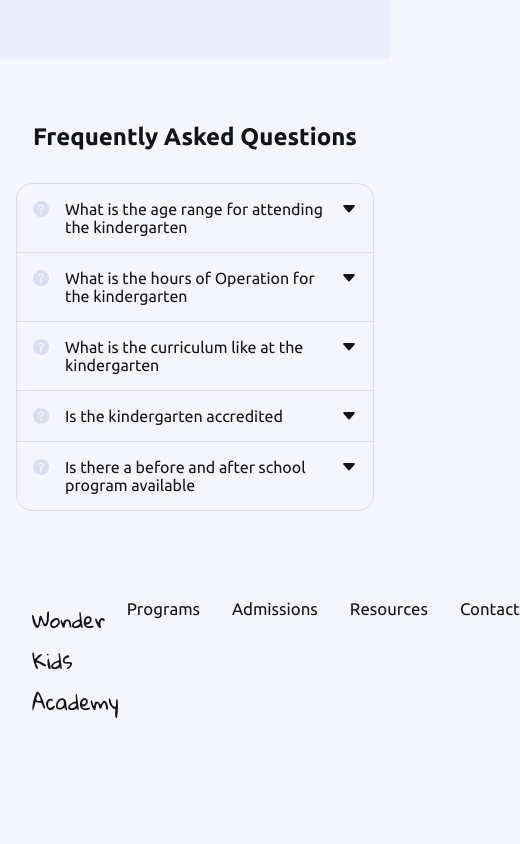
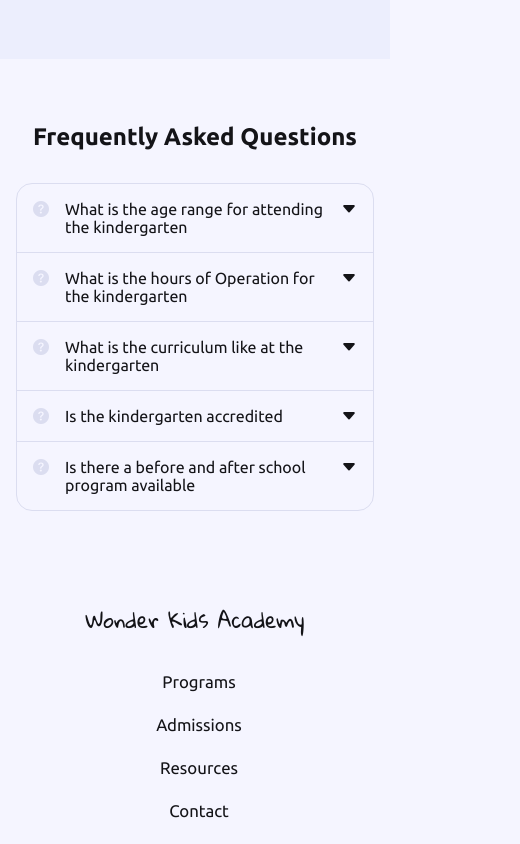
Before and after one commit to Master-Osaro/Wonderkids, a React (Vite) app: page / in a window 390 px wide. Shown: the part 9836-10680 px from the top of the page, 520 px wide, since content can reach past the window. Before the commit the page ends 10582 px from the top, so only its background shows below. Built offline with nearby package versions, Linux system fonts and the light colour scheme.

Commit message:
Responsive Footer Links

```diff
--- a/src/App.css
+++ b/src/App.css
@@ -596,3 +596,18 @@
     justify-content: space-between;
     margin: 1.5rem 0;
 }
+footer .nav-list{
+    flex-direction: column;
+    align-items: center;
+    justify-content: center;
+}
+
+@media screen and (max-width: 778px) {
+    footer .logo{
+        text-align: center;
+        margin-bottom: 2rem;
+    }
+    footer .section-inner{
+        flex-direction: column;
+    }
+}
```
